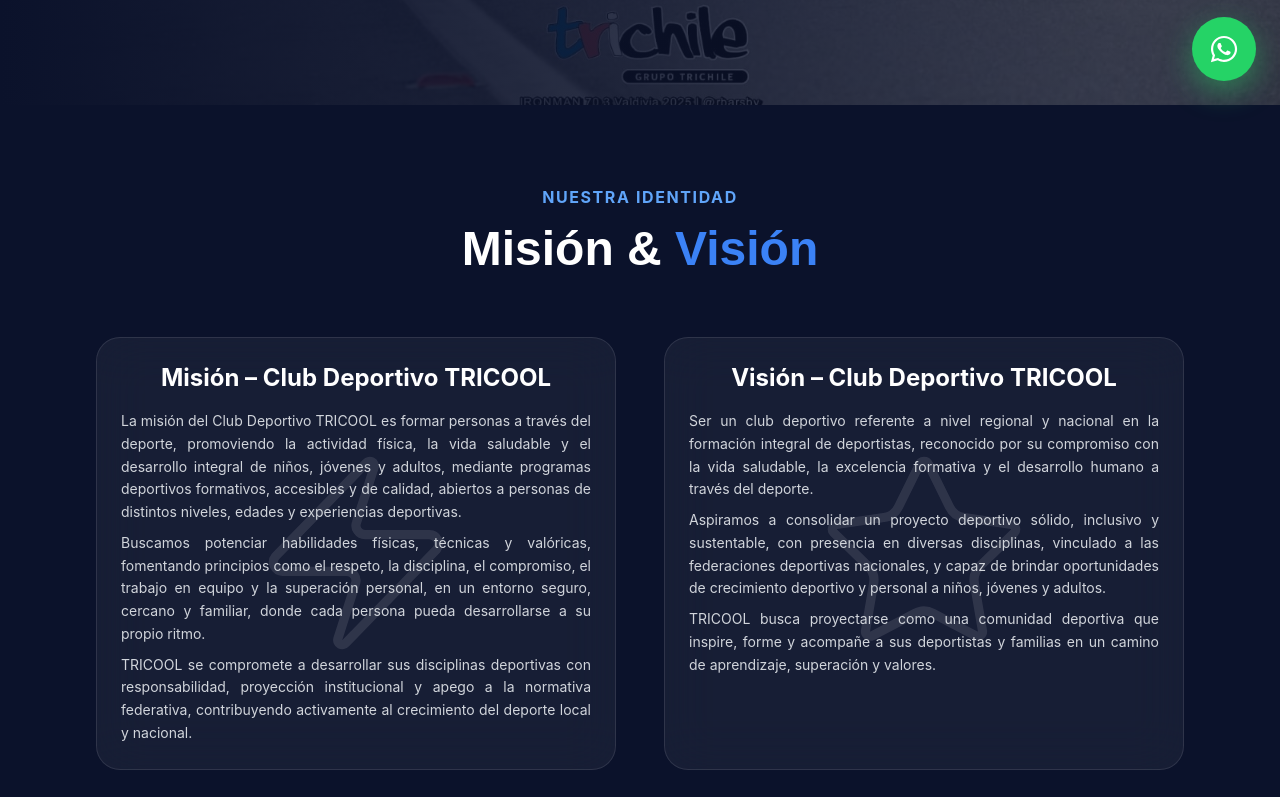
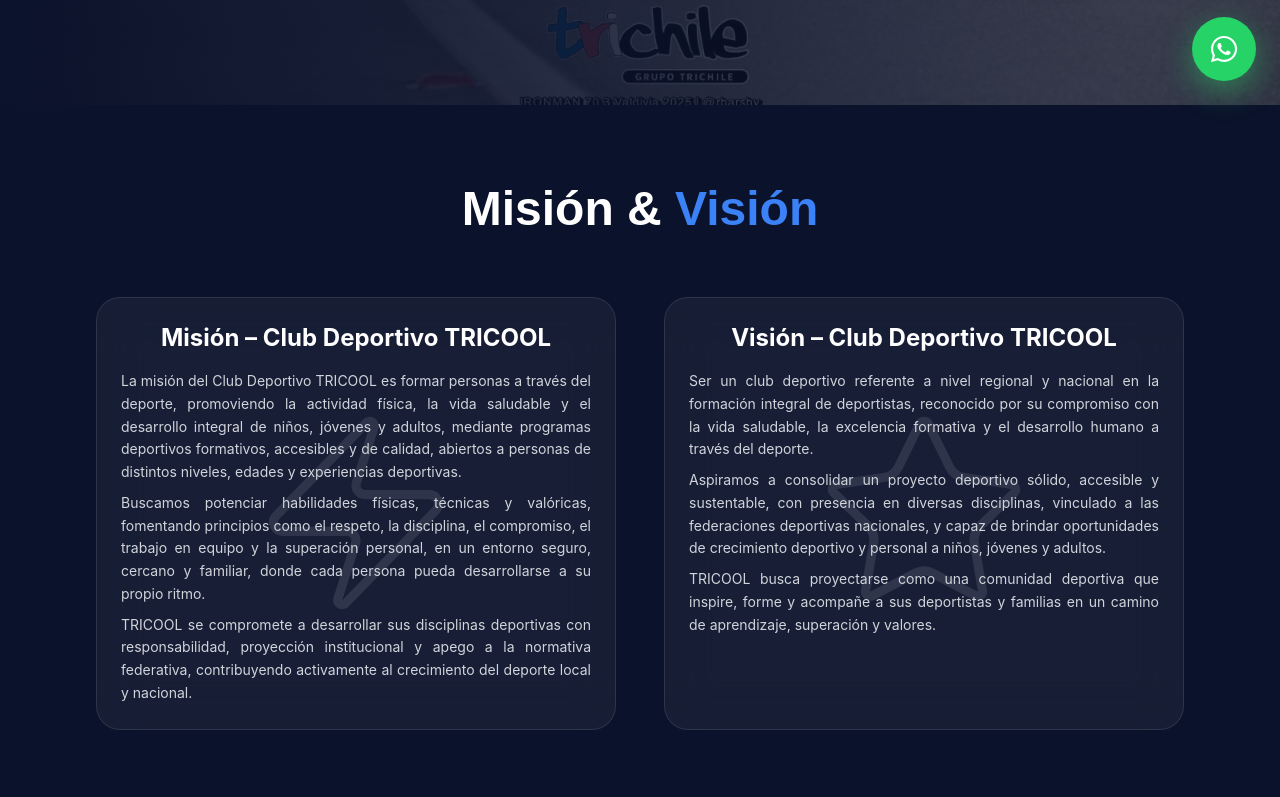
Before and after one commit to AndreaABL/tricool-landingpage, a React (Vite) app: page / in a window 1280 px wide. Shown: the part 695-1492 px from the top of the page. Built offline with nearby package versions, Linux system fonts and the light colour scheme.

Commit message:
detalles

```diff
--- a/src/LandingPage.jsx
+++ b/src/LandingPage.jsx
@@ -362,9 +362,6 @@
                         transition={{ duration: 0.6 }}
                         className="text-center mb-16"
                     >
-                        <p className="text-blue-400 uppercase tracking-widest mb-4 font-bold">
-                            Nuestra Identidad
-                        </p>
                         <h2 className="text-4xl md:text-5xl font-extrabold font-display">
                             Misión & <span className="text-blue-500">Visión</span>
                         </h2>
@@ -427,7 +424,7 @@
                                         en la formación integral de deportistas, reconocido por su
                                         compromiso con la vida saludable, la excelencia formativa y
                                         el desarrollo humano a través del deporte.</p>
-                                    <p>Aspiramos a consolidar un proyecto deportivo sólido, inclusivo
+                                    <p>Aspiramos a consolidar un proyecto deportivo sólido, accesible
                                         y sustentable, con presencia en diversas disciplinas, vinculado a
                                         las federaciones deportivas nacionales, y capaz de brindar
                                         oportunidades de crecimiento deportivo y personal a niños,
```
